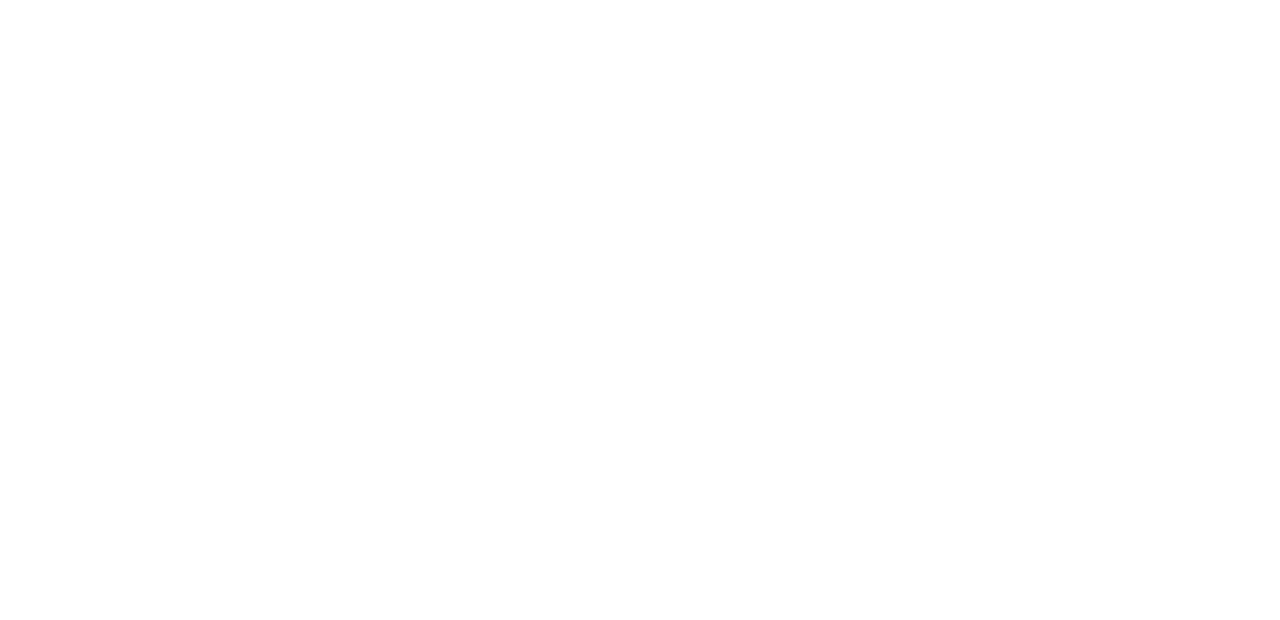
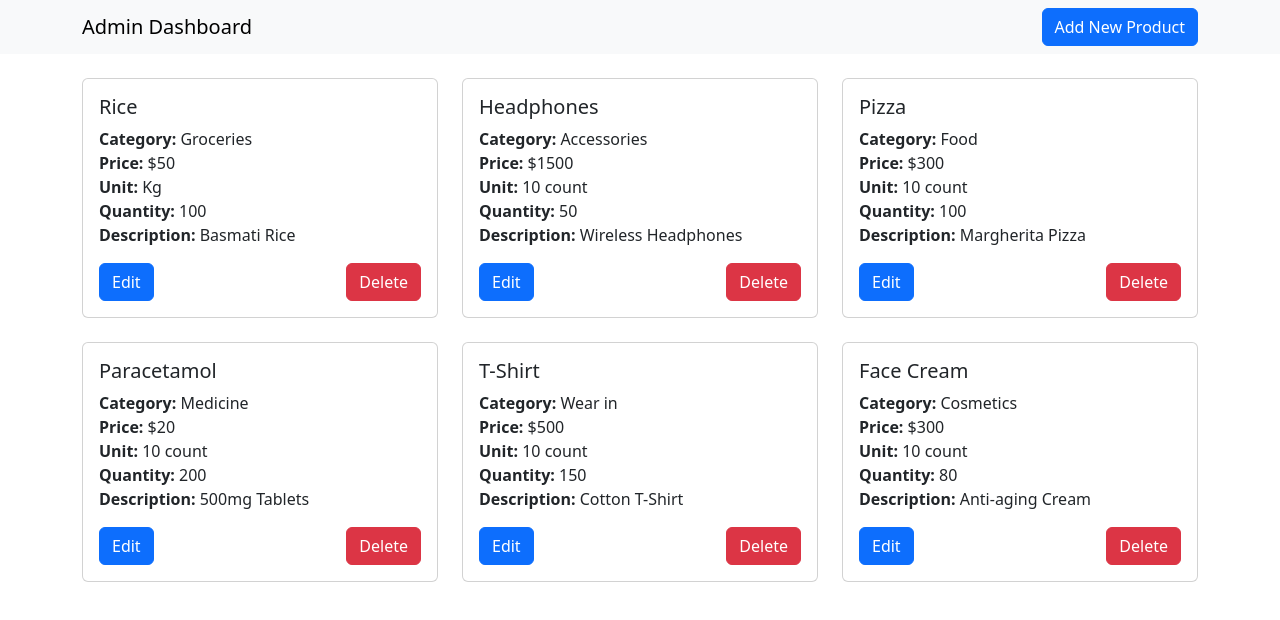
Before and after one commit to Ashrafulgafurtantan/ecommerce-frontend, a React (Create React App) app: page /admin in a window 1280 px wide. Before the commit this address had no page. Shown: the top 620 px of the page. Built offline with nearby package versions, Linux system fonts and the light colour scheme; sample sign-in values are in the browser's storage.

Commit message:
product and category added

```diff
--- a/src/App.js
+++ b/src/App.js
@@ -3,11 +3,23 @@
 import Login from './components/Login';
 import Signup from './components/Signup';
 import Home from './components/Home';
+import AdminDashboard from './components/AdminDashboard';
 import 'bootstrap/dist/css/bootstrap.min.css';
 
 const PrivateRoute = ({ children }) => {
   const isLoggedIn = localStorage.getItem('isLoggedIn') === 'true';
-  return isLoggedIn ? children : <Navigate to="/login" />;
+  const userType = localStorage.getItem('userType');
+  const isCustomer = userType === 'customer';
+
+  if (!isLoggedIn) {
+    return <Navigate to="/login" />;
+  }
+
+  if (isCustomer && window.location.pathname === '/admin') {
+    return <Navigate to="/home" />;
+  }
+
+  return children;
 };
 
 function App() {
@@ -24,6 +36,14 @@
             </PrivateRoute>
           }
         />
+        <Route
+          path="/admin"
+          element={
+            <PrivateRoute>
+              <AdminDashboard />
+            </PrivateRoute>
+          }
+        />
         <Route path="/" element={<Navigate to="/login" />} />
       </Routes>
     </Router>
--- /dev/null
+++ b/src/components/AdminDashboard.js
@@ -0,0 +1,200 @@
+import React, { useState, useEffect } from 'react';
+import { Container, Row, Col, Card, CardBody, Button, Modal, ModalHeader, ModalBody, Form, FormGroup, Label, Input } from 'reactstrap';
+import { getCategories, getProducts, updateProduct, addProduct, removeProduct, getCategoryById } from '../utils/dataUtils';
+
+const AdminDashboard = () => {
+  const [products, setProducts] = useState([]);
+  const [categories, setCategories] = useState([]);
+  const [modal, setModal] = useState(false);
+  const [selectedProduct, setSelectedProduct] = useState(null);
+  const [formData, setFormData] = useState({
+    name: '',
+    category: '',
+    price: '',
+    unit: '',
+    quantity: '',
+    description: ''
+  });
+
+  useEffect(() => {
+    loadProductsAndCategories();
+  }, []);
+
+  const loadProductsAndCategories = () => {
+    setProducts(getProducts());
+    setCategories(getCategories());
+  };
+
+  const toggleModal = (product = null) => {
+    if (product) {
+      setSelectedProduct(product);
+      setFormData({
+        name: product.name,
+        category: product.category,
+        price: product.price,
+        unit: product.unit,
+        quantity: product.quantity,
+        description: product.description
+      });
+    } else {
+      setSelectedProduct(null);
+      setFormData({
+        name: '',
+        category: '',
+        price: '',
+        unit: '',
+        quantity: '',
+        description: ''
+      });
+    }
+    setModal(!modal);
+  };
+
+  const handleChange = (e) => {
+    setFormData({
+      ...formData,
+      [e.target.name]: e.target.value
+    });
+  };
+
+  const handleSubmit = (e) => {
+    e.preventDefault();
+    if (selectedProduct) {
+      updateProduct(selectedProduct.id, formData);
+    } else {
+      addProduct(formData);
+    }
+    loadProductsAndCategories();
+    toggleModal();
+  };
+
+  const handleDelete = (productId) => {
+    if (window.confirm('Are you sure you want to delete this product?')) {
+      removeProduct(productId);
+      loadProductsAndCategories();
+    }
+  };
+
+  return (
+    <div>
+      <nav className="navbar navbar-light bg-light mb-4">
+        <div className="container">
+          <span className="navbar-brand mb-0 h1">Admin Dashboard</span>
+          <Button color="primary" onClick={() => toggleModal()}>
+            Add New Product
+          </Button>
+        </div>
+      </nav>
+
+      <Container>
+        <Row>
+          {products.map((product) => (
+            <Col md={4} key={product.id} className="mb-4">
+              <Card>
+                <CardBody>
+                  <h5 className="card-title">{product.name}</h5>
+                  <p className="card-text">
+                    <strong>Category:</strong> {getCategoryById(product.category).name}<br />
+                    <strong>Price:</strong> ${product.price}<br />
+                    <strong>Unit:</strong> {product.unit}<br />
+                    <strong>Quantity:</strong> {product.quantity}<br />
+                    <strong>Description:</strong> {product.description}
+                  </p>
+                  <div className="d-flex justify-content-between">
+                    <Button color="primary" onClick={() => toggleModal(product)}>Edit</Button>
+                    <Button color="danger" onClick={() => handleDelete(product.id)}>Delete</Button>
+                  </div>
+                </CardBody>
+              </Card>
+            </Col>
+          ))}
+        </Row>
+      </Container>
+
+      <Modal isOpen={modal} toggle={toggleModal}>
+        <ModalHeader toggle={toggleModal}>Edit Product</ModalHeader>
+        <ModalBody>
+          <Form onSubmit={handleSubmit}>
+            <FormGroup>
+              <Label for="name">Name</Label>
+              <Input
+                type="text"
+                id="name"
+                name="name"
+                value={formData.name}
+                onChange={handleChange}
+                required
+              />
+            </FormGroup>
+            <FormGroup>
+              <Label for="category">Category</Label>
+              <Input
+                type="select"
+                id="category"
+                name="category"
+                value={formData.category}
+                onChange={handleChange}
+                required
+              >
+                {categories.map(category => (
+                  <option key={category.id} value={category.id}>{category.name}</option>
+                ))}
+              </Input>
+            </FormGroup>
+            <FormGroup>
+              <Label for="price">Price</Label>
+              <Input
+                type="number"
+                id="price"
+                name="price"
+                value={formData.price}
+                onChange={handleChange}
+                required
+              />
+            </FormGroup>
+            <FormGroup>
+              <Label for="unit">Unit</Label>
+              <Input
+                type="select"
+                id="unit"
+                name="unit"
+                value={formData.unit}
+                onChange={handleChange}
+                required
+              >
+                <option value="Kg">Kg</option>
+                <option value="Liter">Liter</option>
+                <option value="10 count">10 count</option>
+              </Input>
+            </FormGroup>
+            <FormGroup>
+              <Label for="quantity">Quantity</Label>
+              <Input
+                type="number"
+                id="quantity"
+                name="quantity"
+                value={formData.quantity}
+                onChange={handleChange}
+                required
+              />
+            </FormGroup>
+            <FormGroup>
+              <Label for="description">Description</Label>
+              <Input
+                type="textarea"
+                id="description"
+                name="description"
+                value={formData.description}
+                onChange={handleChange}
+                required
+              />
+            </FormGroup>
+            <Button color="primary" type="submit">Save</Button>
+          </Form>
+        </ModalBody>
+      </Modal>
+    </div>
+  );
+};
+
+export default AdminDashboard;
--- /dev/null
+++ b/src/data/products.json
@@ -0,0 +1,84 @@
+{
+  "categories": [
+    {
+      "id": 1,
+      "name": "Groceries"
+    },
+    {
+      "id": 2,
+      "name": "Accessories"
+    },
+    {
+      "id": 3,
+      "name": "Food"
+    },
+    {
+      "id": 4,
+      "name": "Medicine"
+    },
+    {
+      "id": 5,
+      "name": "Wear in"
+    },
+    {
+      "id": 6,
+      "name": "Cosmetics"
+    }
+  ],
+  "products": [
+    {
+      "id": 1,
+      "name": "Rice",
+      "category": 1,
+      "price": 50,
+      "unit": "Kg",
+      "quantity": 100,
+      "description": "Basmati Rice"
+    },
+    {
+      "id": 2,
+      "name": "Headphones",
+      "category": 2,
+      "price": 1500,
+      "unit": "10 count",
+      "quantity": 50,
+      "description": "Wireless Headphones"
+    },
+    {
+      "id": 3,
+      "name": "Pizza",
+      "category": 3,
+      "price": 300,
+      "unit": "10 count",
+      "quantity": 100,
+      "description": "Margherita Pizza"
+    },
+    {
+      "id": 4,
+      "name": "Paracetamol",
+      "category": 4,
+      "price": 20,
+      "unit": "10 count",
+      "quantity": 200,
+      "description": "500mg Tablets"
+    },
+    {
+      "id": 5,
+      "name": "T-Shirt",
+      "category": 5,
+      "price": 500,
+      "unit": "10 count",
+      "quantity": 150,
+      "description": "Cotton T-Shirt"
+    },
+    {
+      "id": 6,
+      "name": "Face Cream",
+      "category": 6,
+      "price": 300,
+      "unit": "10 count",
+      "quantity": 80,
+      "description": "Anti-aging Cream"
+    }
+  ]
+}
--- /dev/null
+++ b/src/utils/dataUtils.js
@@ -0,0 +1,43 @@
+import productsData from '../data/products.json';
+
+export const getCategories = () => productsData.categories;
+
+export const getProducts = () => productsData.products;
+
+export const getProductById = (id) => {
+  return productsData.products.find(product => product.id === id);
+};
+
+export const getCategoryById = (id) => {
+  return productsData.categories.find(category => category.id === id);
+};
+
+export const updateProduct = (productId, updates) => {
+  const productIndex = productsData.products.findIndex(p => p.id === productId);
+  if (productIndex === -1) return null;
+
+  productsData.products[productIndex] = {
+    ...productsData.products[productIndex],
+    ...updates
+  };
+
+  return productsData.products[productIndex];
+};
+
+export const addProduct = (product) => {
+  const newId = productsData.products.length + 1;
+  const newProduct = {
+    id: newId,
+    ...product
+  };
+  productsData.products.push(newProduct);
+  return newProduct;
+};
+
+export const removeProduct = (productId) => {
+  const productIndex = productsData.products.findIndex(p => p.id === productId);
+  if (productIndex === -1) return false;
+
+  productsData.products.splice(productIndex, 1);
+  return true;
+};
```
